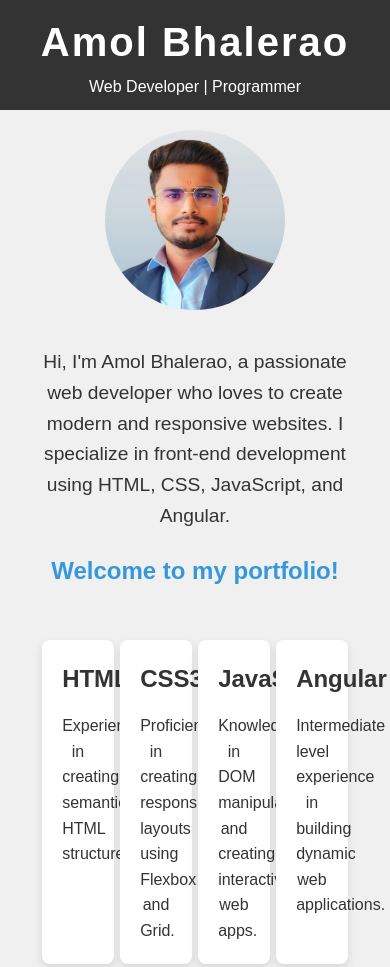
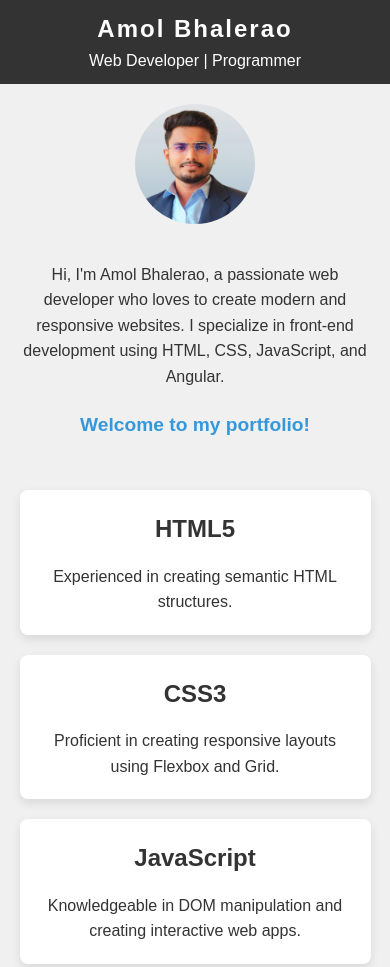
Before and after one commit to BlessingHappy/MY-PROFILE, a plain HTML site: page index.html in a window 390 px wide. Shown: the top 967 px of the page. Drawn offline with Linux system fonts and the light colour scheme.

Commit message:
Update style.css

```diff
--- a/style.css
+++ b/style.css
@@ -1,6 +1,4 @@
-
-        /* Global Styles */
-        * {
+* {
             margin: 0;
             padding: 0;
             box-sizing: border-box;
@@ -12,7 +10,6 @@
             color: #333;
             line-height: 1.6;
         }
-
 
         h2 {
             color: #333;
@@ -31,15 +28,14 @@
         header {
             background-color: #333;
             color: white;
-            padding: 10px 0; /* Reduced padding for smaller header */
+            padding: 10px 0;
             text-align: center;
-
-            top: 0; /* Stick to the top */
-            z-index: 1000; /* Ensure it's above other content */
+            top: 0;
+            z-index: 1000;
         }
 
         header h1 {
-            font-size: 2.5em; /* Reduced font size */
+            font-size: 2.5em;
             letter-spacing: 2px;
         }
 
@@ -71,6 +67,7 @@
         #skills {
             display: flex;
             justify-content: space-around;
+            flex-wrap: wrap;
             margin-bottom: 50px;
         }
 
@@ -81,6 +78,7 @@
             box-shadow: 0px 4px 10px rgba(0, 0, 0, 0.1);
             width: 23%;
             text-align: center;
+            margin-bottom: 20px;
         }
 
         #skills .skill h2 {
@@ -136,9 +134,73 @@
             color: white;
             margin-top: 50px;
         }
-   .welcome-text {
-    font-size: 1.5em; /* Adjust the size as needed */
-    font-weight: bold; /* Make it bold */
-    color: #3498db; /* Change color as desired */
-    margin-top: 20px; /* Add spacing above */
-}
+
+        /* Welcome Text */
+        .welcome-text {
+            font-size: 1.5em;
+            font-weight: bold;
+            color: #3498db;
+            margin-top: 20px;
+        }
+
+        /* Responsive Design */
+        @media (max-width: 1024px) {
+            .container {
+                width: 90%;
+            }
+
+            header h1 {
+                font-size: 2em;
+            }
+
+            #skills .skill {
+                width: 45%; /* Adjusted to 2 columns on medium screens */
+            }
+
+            .project-card {
+                width: 45%; /* Adjusted to 2 columns on medium screens */
+            }
+        }
+
+        @media (max-width: 768px) {
+            header h1 {
+                font-size: 1.8em;
+            }
+
+            #skills .skill {
+                width: 100%; /* Full width on smaller screens */
+                margin-bottom: 20px;
+            }
+
+            .project-card {
+                width: 100%; /* Full width on smaller screens */
+            }
+
+            #about img {
+                width: 150px;
+                height: 150px;
+            }
+
+            #about p {
+                font-size: 1.1em;
+            }
+        }
+
+        @media (max-width: 480px) {
+            header h1 {
+                font-size: 1.5em;
+            }
+
+            #about img {
+                width: 120px;
+                height: 120px;
+            }
+
+            #about p {
+                font-size: 1em;
+            }
+
+            .welcome-text {
+                font-size: 1.2em;
+            }
+        }
```
